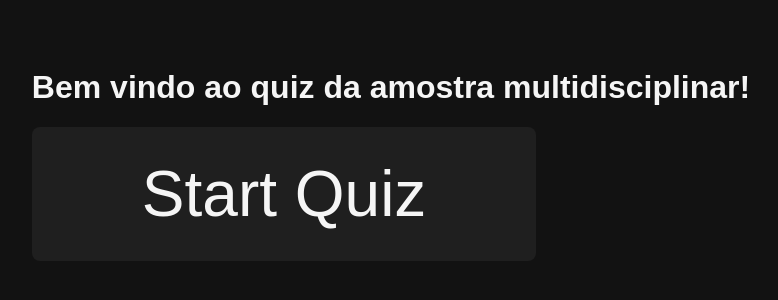
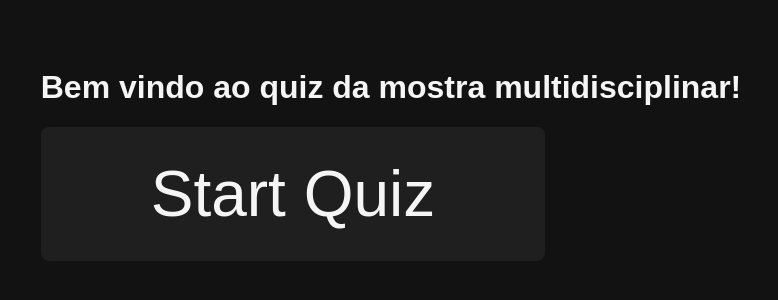
Before and after one commit to bahiensegit/quiz, a plain HTML site: page index.html in a window 1280 px wide. Shown: the part 246-546 px from the top of the page, without its empty margins (249-1027 px from the left). Drawn offline with Linux system fonts and the light colour scheme.

Commit message:
Atualizar o index.html

```diff
--- a/index.html
+++ b/index.html
@@ -12,7 +12,7 @@
     <div id="quiz-container">
         <!-- Start Screen -->
         <div id="start-screen">
-            <h1>Bem vindo ao quiz da amostra multidisciplinar!</h1>
+            <h1>Bem vindo ao quiz da mostra multidisciplinar!</h1>
             <button onclick="startQuiz()">Start Quiz</button>
         </div>
 
```
